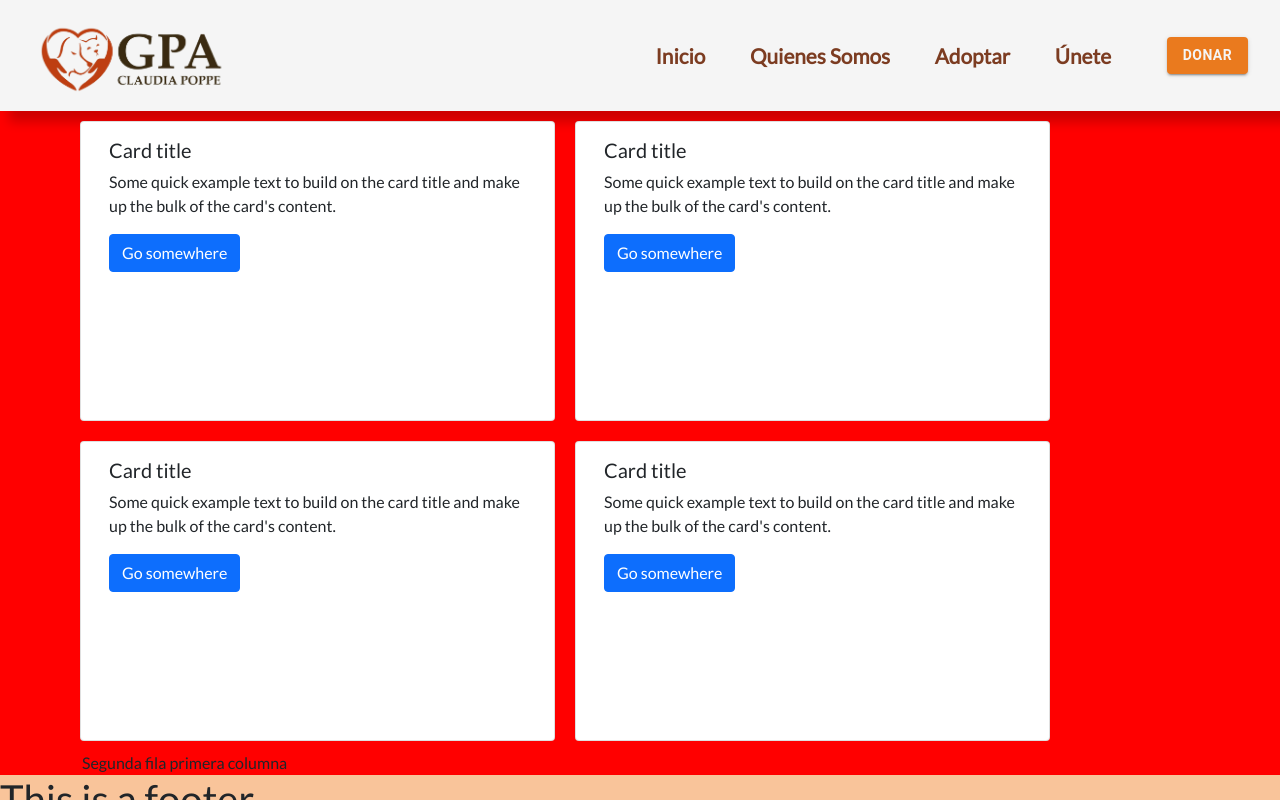
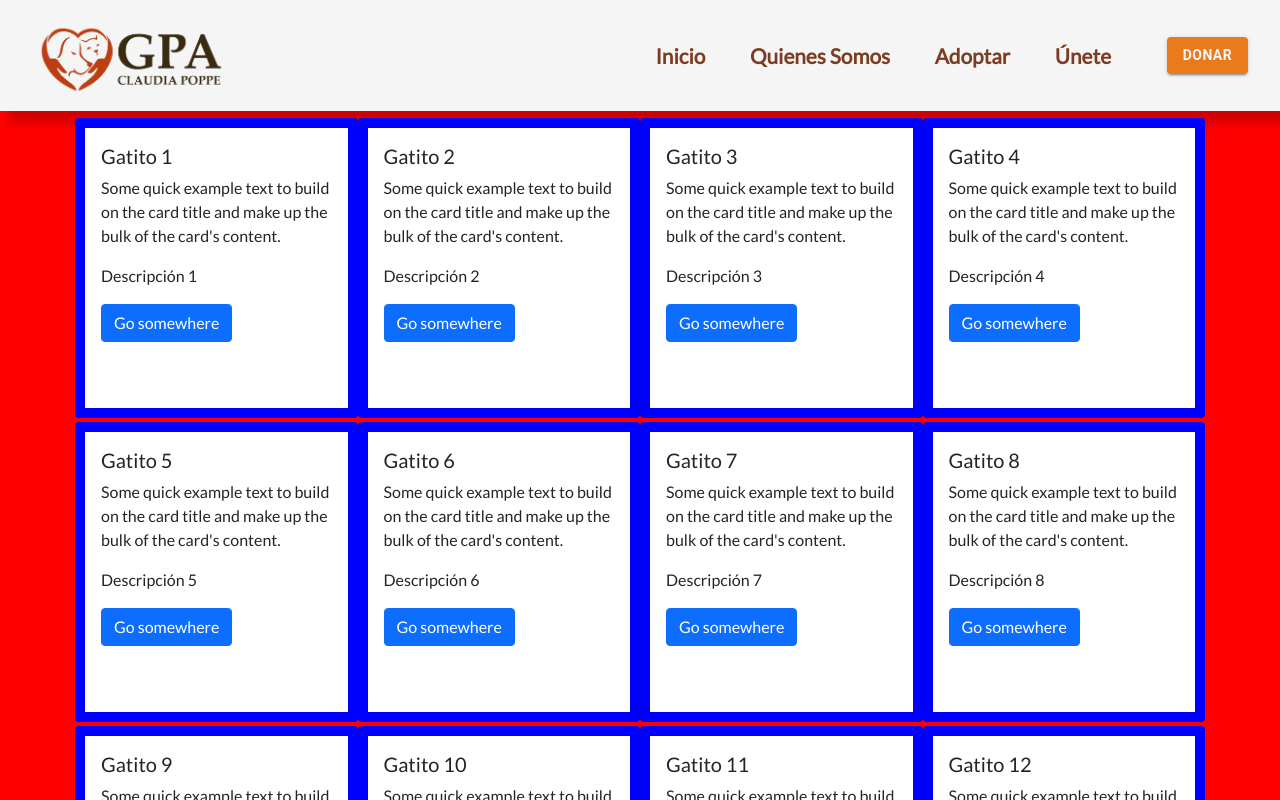
Before and after one commit to GPA-Espol/FindMeAPet_Web, a React (Create React App) app in the folder gpa-web-front/: page /adoptar in a window 1280 px wide. Shown: the top 800 px of the page. Built offline with nearby package versions, Linux system fonts and the light colour scheme.

Commit message:
Catalog grid gets filled dinamically

```diff
--- a/gpa-web-front/jsconfig.json
+++ /dev/null
@@ -1,6 +0,0 @@
-{
-  "compilerOptions": {
-    "baseURL": "src"
-  },
-  "include": ["src"]
-}
--- a/gpa-web-front/src/components/Pages/Adoptar/Adoptar.css
+++ b/gpa-web-front/src/components/Pages/Adoptar/Adoptar.css
@@ -1,6 +1,7 @@
 
 
 .container {
+  padding: 5px;
   /* display: flex!important; */
   /* align-content: center!important; */
   /* align-items: center!important; */
@@ -8,13 +9,28 @@
   /* margin: 0!important; */
 }
 
+.row {
+  width: 100%;
+  margin: 0;
+}
+
 .card{
-  margin: 10px;
+  /* margin: 5px; */
   height: 300px;
+  padding: 0%;
+  border-width: 10px;
+  border-color: blue;
+
+  /* Para que haya un piti de espacio entre las cartas verticalemente*/
+  margin-top: 2px;
+  margin-bottom: 2px;
 }
 
 
 
+/* .card-body{
+  padding: 0;
+} */
 
 
 
--- a/gpa-web-front/src/components/Pages/Adoptar/Adoptar.js
+++ b/gpa-web-front/src/components/Pages/Adoptar/Adoptar.js
@@ -1,8 +1,10 @@
 import React, {Component} from 'react';
 import './Adoptar.css';
+import { AnimalItems } from '../../../fakeBackEnd/animalsCatalog.js';
 
 
 class PagAdoptar extends Component{
+  elementsInRow = 0;
 
   render(){
     return(
@@ -11,109 +13,55 @@ class PagAdoptar extends Component{
           <div className="catalogo">
             <div className="catalogo-container">
 
-              {/* The Bootstrap */}
+              {/* Bootstrap */}
               <div class="container">
 
 
-
-                {/* TODO: Perfecciona el responsiveness (sobretodo chequea inconsistencias en padding) */}
                 <div className="row">
-                  {/* <div className="col">Primera fila primera columna</div> */}
-
-                  <div className="card col-lg col-md-5 col-12">
-                    <div className="card-body">
-                      <h5 className="card-title">Card title</h5>
-                      <p className="card-text">Some quick example text to build on the card title and make up the bulk of the card's content.</p>
-                      <a href="#" className="btn btn-primary">Go somewhere</a>
-                    </div>
-                  </div>
-
-                  <div className="card col-lg col-md-5 col-12">
-                    <div className="card-body">
-                      <h5 className="card-title">Card title</h5>
-                      <p className="card-text">Some quick example text to build on the card title and make up the bulk of the card's content.</p>
-                      <a href="#" className="btn btn-primary">Go somewhere</a>
-                    </div>
-                  </div>
+              {/* <div className="cat-catalog"> */}
+              {/*   <div className="row"> */}
+              {/*     <div className="row-cols-1 row-cols-md-4"> */}
+              {/*        <div className="hover hover-2 text-white rounded"><img src="" alt=""/> */}
+              {/*          <div className="hover-overlay"></div> */}
+              {/*          <div className="hover-2-content px-5 py-4"> */}
+              {/*            <h3 className="hover-2-title text-uppercase font-weight-bold mb-0"> */}
+              {/*              <span className="font-weight-light">Image</span> */}
+              {/*              Caption */}
+              {/*            </h3> */}
+              {/*            <p className="hover-2-description text-uppercase mb-0"> */}
+              {/*              Lorem ipsum dolor sit amet, consectetur<br/>adipisicing elit. */}
+              {/*            </p> */}
+              {/*          </div> */}
+              {/*        </div> */}
+              {/*     </div> */}
+              {/*   </div> */}
+              {/* </div> */}
 
 
-                  <div className="card col-lg col-md-5 col-12">
-                    <div className="card-body">
-                      <h5 className="card-title">Card title</h5>
-                      <p className="card-text">Some quick example text to build on the card title and make up the bulk of the card's content.</p>
-                      <a href="#" className="btn btn-primary">Go somewhere</a>
-                    </div>
-                  </div>
 
-                  <div className="card col-lg col-md-5 col-12">
-                    <div className="card-body">
-                      <h5 className="card-title">Card title</h5>
-                      <p className="card-text">Some quick example text to build on the card title and make up the bulk of the card's content.</p>
-                      <a href="#" className="btn btn-primary">Go somewhere</a>
-                    </div>
-                  </div>
+
+                    {/* Lógica iterable para las tarjetas */}
+                    {/* TODO: Usa la imagen como background y el link lo usaras en el futuro para la ventana del animalito */}
+                    {AnimalItems.map((item,index) => {
+                      return(
+                        <div className="card col-xxl-3 col-xl-3 col-lg-3 col-md-6 col-sm-6 col-xs-12">
+                          <div className="card-body">
+                            <h5 className="card-title">{item.nombre}</h5>
+                            <p className="card-text">Some quick example text to build on the card title and make up the bulk of the card's content.</p>
+                            <p className="card-text">{item.descripcion}</p>
+                            <a href="#" className="btn btn-primary">Go somewhere</a>
+                          </div>
+                        </div>
+                      );
+                    })}
+
+
 
                 </div>
 
 
-                <div className="row">
-                  <div className="col">Segunda fila primera columna</div>
-                </div>
-
-
-
-
-
 
               </div>
-
-
-
-
-
-
-
-              {/* <div className="container"> */}
-
-              {/*   {/1* Esto debe tener un salto de linea *1/} */}
-              {/*     <div className="card col-md-3"> */}
-              {/*       <div className="card-body"> */}
-              {/*         <h5 className="card-title">Card title</h5> */}
-              {/*         <p className="card-text">Some quick example text to build on the card title and make up the bulk of the card's content.</p> */}
-              {/*         <a href="#" className="btn btn-primary">Go somewhere</a> */}
-              {/*       </div> */}
-              {/*     </div> */}
-
-
-              {/*     <div className="card col-md-3"> */}
-              {/*       <div className="card-body"> */}
-              {/*         <h5 className="card-title">Card title</h5> */}
-              {/*         <p className="card-text">Some quick example text to build on the card title and make up the bulk of the card's content.</p> */}
-              {/*         <a href="#" className="btn btn-primary">Go somewhere</a> */}
-              {/*       </div> */}
-              {/*     </div> */}
-
-              {/*     <div className="card col-md-3"> */}
-              {/*       <div className="card-body"> */}
-              {/*         <h5 className="card-title">Card title</h5> */}
-              {/*         <p className="card-text">Some quick example text to build on the card title and make up the bulk of the card's content.</p> */}
-              {/*         <a href="#" className="btn btn-primary">Go somewhere</a> */}
-              {/*       </div> */}
-              {/*     </div> */}
-
-              {/*     <div className="card col-md-3"> */}
-              {/*       <div className="card-body"> */}
-              {/*         <h5 className="card-title">Card title</h5> */}
-              {/*         <p className="card-text">Some quick example text to build on the card title and make up the bulk of the card's content.</p> */}
-              {/*         <a href="#" className="btn btn-primary">Go somewhere</a> */}
-              {/*       </div> */}
-              {/*     </div> */}
-
-
-              {/* </div> */}
-
-
-
 
 
 
@@ -128,6 +76,28 @@ class PagAdoptar extends Component{
 
 
 
+
+                  {/* This is the good card */}
+                  {/* <div className="card col-xxl col-xl col-lg col-md-6 col-sm-6">
+                    <div className="card-body">
+                      <h5 className="card-title">Card title</h5>
+                      <p className="card-text">Some quick example text to build on the card title and make up the bulk of the card's content.</p>
+                      <a href="#" className="btn btn-primary">Go somewhere</a>
+                    </div>
+                  </div>  */}
+
+                  {/* This is the winner card */}
+                  {/* <div className="card col-xxl-3 col-xl-3 col-lg-3 col-md-6 col-sm-6 col-xs-12">
+                    <div className="card-body">
+                      <h5 className="card-title">Card title</h5>
+                      <p className="card-text">Some quick example text to build on the card title and make up the bulk of the card's content.</p>
+                      <a href="#" className="btn btn-primary">Go somewhere</a>
+                    </div>
+                  </div>  */}
+
+
+
+                    // This is the card with the style
               {/* <div className="cat-catalog"> */}
               {/*   <div className="row"> */}
               {/*     <div className="row-cols-1 row-cols-md-4"> */}
--- /dev/null
+++ b/gpa-web-front/src/fakeBackEnd/animalsCatalog.js
@@ -0,0 +1,74 @@
+export const AnimalItems = [
+  {
+    "nombre": "Gatito 1",
+    "descripcion": "Descripción 1",
+    "imagen": "Imagen",
+    "url": "/"
+  },
+  {
+    "nombre": "Gatito 2",
+    "descripcion": "Descripción 2",
+    "imagen": "Imagen",
+    "url": "/"
+  },
+  {
+    "nombre": "Gatito 3",
+    "descripcion": "Descripción 3",
+    "imagen": "Imagen",
+    "url": "/"
+  },
+  {
+    "nombre": "Gatito 4",
+    "descripcion": "Descripción 4",
+    "imagen": "Imagen",
+    "url": "/"
+  },
+  {
+    "nombre": "Gatito 5",
+    "descripcion": "Descripción 5",
+    "imagen": "Imagen",
+    "url": "/"
+  },
+  {
+    "nombre": "Gatito 6",
+    "descripcion": "Descripción 6",
+    "imagen": "Imagen",
+    "url": "/"
+  },
+  {
+    "nombre": "Gatito 7",
+    "descripcion": "Descripción 7",
+    "imagen": "Imagen",
+    "url": "/"
+  },
+  {
+    "nombre": "Gatito 8",
+    "descripcion": "Descripción 8",
+    "imagen": "Imagen",
+    "url": "/"
+  },
+  {
+    "nombre": "Gatito 9",
+    "descripcion": "Descripción 9",
+    "imagen": "Imagen",
+    "url": "/"
+  },
+  {
+    "nombre": "Gatito 10",
+    "descripcion": "Descripción 10",
+    "imagen": "Imagen",
+    "url": "/"
+  },
+  {
+    "nombre": "Gatito 11",
+    "descripcion": "Descripción 11",
+    "imagen": "Imagen",
+    "url": "/"
+  },
+  {
+    "nombre": "Gatito 12",
+    "descripcion": "Descripción 12",
+    "imagen": "Imagen",
+    "url": "/"
+  },
+]
```
